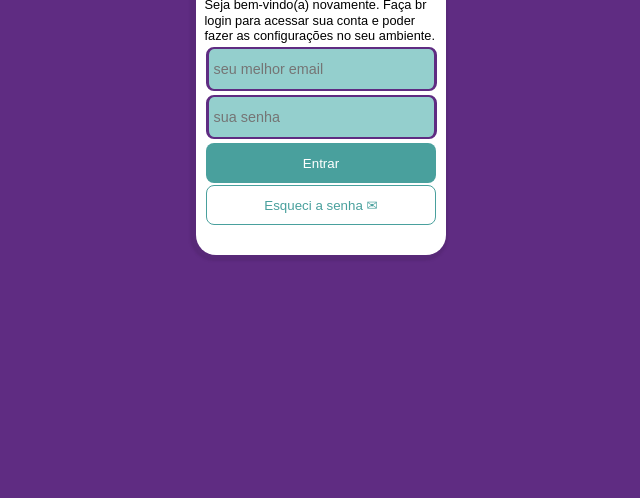
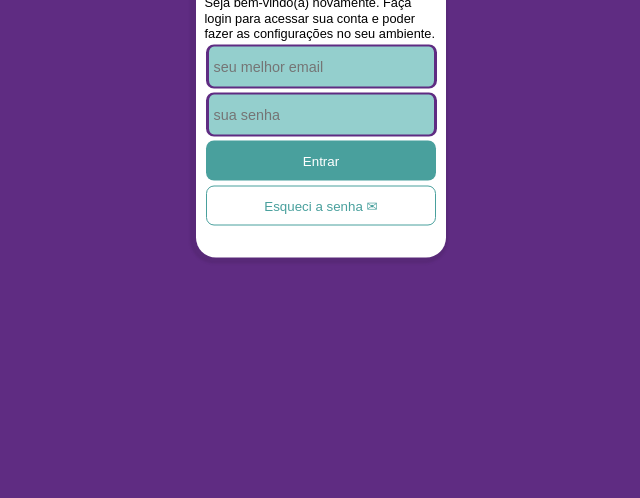
Before and after one commit to Gabrielbrevess/projeto-login, a plain HTML site: page index.html in a window 1280 px wide. Shown: the part 302-800 px from the top of the page, without its empty margins (319-959 px from the left). Drawn offline with Linux system fonts and the light colour scheme.

Commit message:
terminei o projeto login

```diff
--- a/estilos/style.css
+++ b/estilos/style.css
@@ -35,7 +35,7 @@
 section#login {
     text-align: center;
     border-radius: 20px;
-    height: 510px;
+    height: 515px;
     width: 250px;
     margin: auto;
     background-color: white;
@@ -133,6 +133,7 @@ input#isenha:focus-within {
     color: white;
     border-radius: 8px;
     border: 0px;
+    margin-bottom: 5px;
 
  }
 
--- a/index.html
+++ b/index.html
@@ -17,7 +17,7 @@
             </div>
             <div id="formulario">
                 <h1>Login</h1>
-                <p id="welcome">Seja bem-vindo(a) novamente. Faça br login para acessar sua conta e poder fazer as configurações no seu ambiente.</p>
+                <p id="welcome">Seja bem-vindo(a) novamente. Faça login para acessar sua conta e poder fazer as configurações no seu ambiente.</p>
                 <form action="login.php" method="post">
 
                     <p>
```
